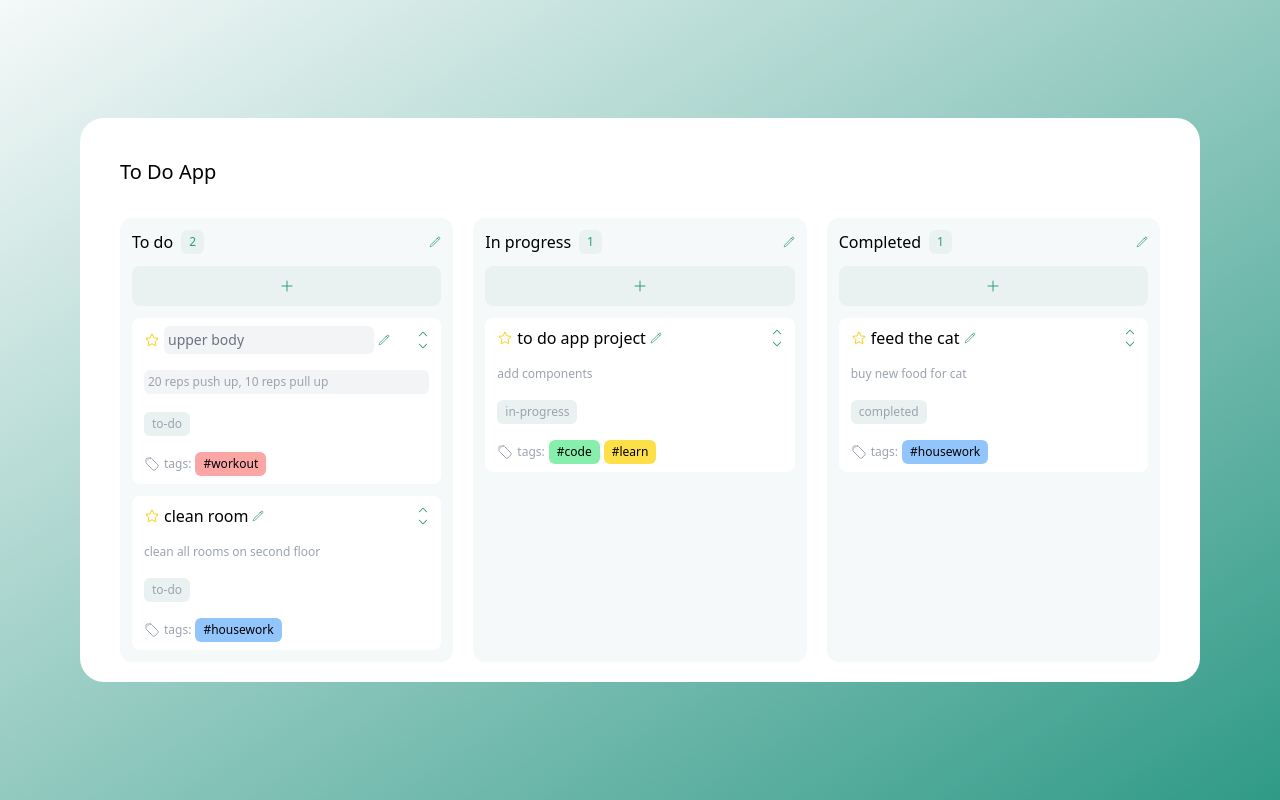
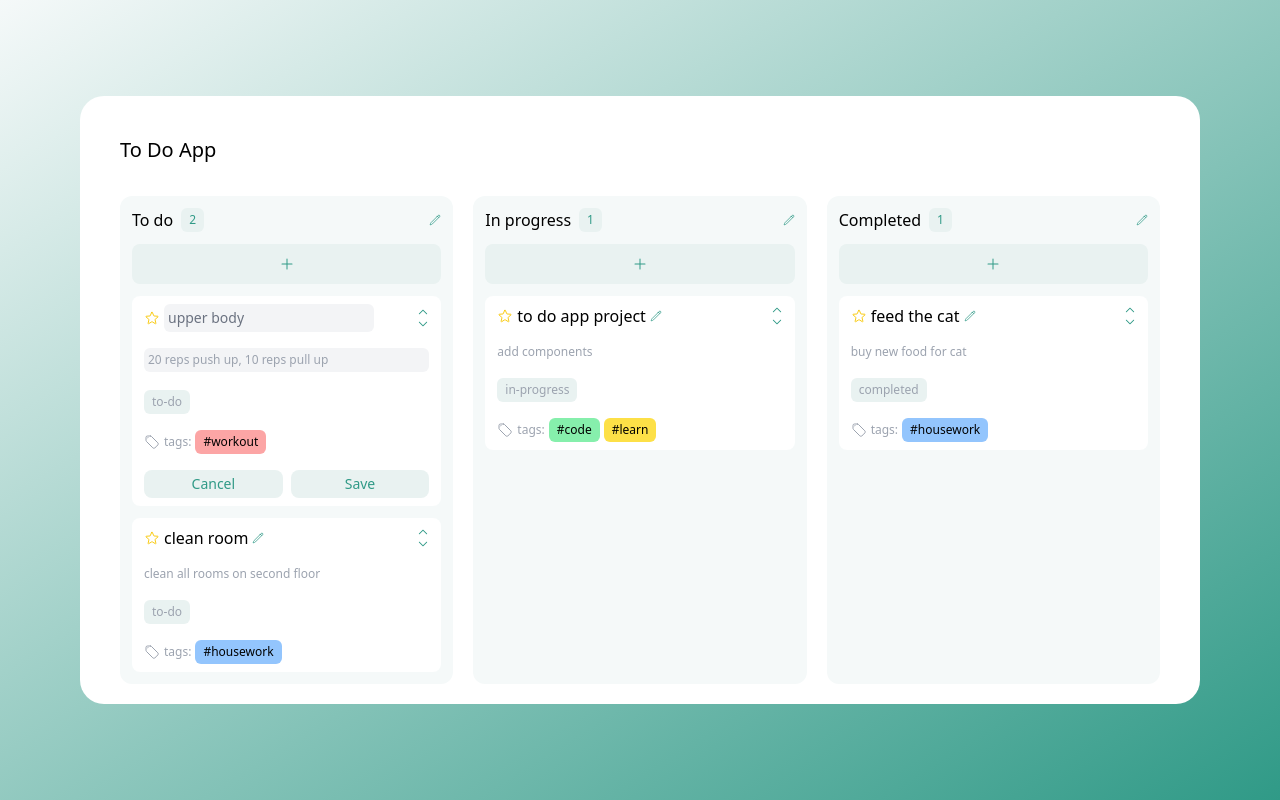
Before and after one commit to cuongcode/todo-app, a React (Create React App) app: page / in a window 1280 px wide. Both pictures are taken after a click on the button 260 px from the left and 344 px from the top of the page. Built offline with nearby package versions, Linux system fonts and the light colour scheme.

Commit message:
edit task function

```diff
--- a/src/components/index.ts
+++ b/src/components/index.ts
@@ -12,3 +12,4 @@ export * from './status-column'
 export * from './tag'
 export * from './change-status-dropdown'
 export * from './new-task-form'
+export * from './tag-section'
--- /dev/null
+++ b/src/components/tag-section.tsx
@@ -0,0 +1,16 @@
+import { TagButton, Tag } from "./index";
+
+export const TagSection = ({ task }: { task: any }) => {
+  return (
+    <>
+      <div className="flex space-x-1">
+        <TagButton />
+        {task.tags.map((item: any) => (
+          <div key={item.name}>
+            <Tag tag={item} />
+          </div>
+        ))}
+      </div>
+    </>
+  );
+};
--- a/src/components/task-card.tsx
+++ b/src/components/task-card.tsx
@@ -1,4 +1,4 @@
-import { useState } from "react";
+import { useContext, useState } from "react";
 
 import {
   SelectButton,
@@ -7,10 +7,10 @@ import {
   PencilTaskEditButton,
   ChevronUpButton,
   ChevronDownButton,
-  TagButton,
-  Tag,
   ChangeStatusDropdown,
+  TagSection,
 } from "./index";
+import { DataContext } from "../utils/data-context";
 
 export const TaskCard = ({
   task,
@@ -19,6 +19,9 @@ export const TaskCard = ({
   task: any;
   isShowSelectBoxes: any;
 }) => {
+  const { onEditTask } = useContext(DataContext);
+  const [title, setTitle] = useState(task.title);
+  const [description, setDescription] = useState(task.description);
   const [isPinned, setIsPinned] = useState(false);
   const [isSelected, setIsSelected] = useState(false);
   const [isEdit, setIsEdit] = useState(false);
@@ -36,7 +39,18 @@ export const TaskCard = ({
   };
 
   const _onEdit = () => {
-    setIsEdit(!isEdit);
+    setIsEdit(true);
+  };
+
+  const _onCancelEdit = () => {
+    setIsEdit(false);
+    setTitle(task.title);
+    setDescription(task.description);
+  };
+
+  const _onSaveEdit = () => {
+    onEditTask(task, title, description)
+    _onCancelEdit()
   };
 
   return (
@@ -47,23 +61,27 @@ export const TaskCard = ({
             {isShowSelectBoxes ? (
               <SelectButton isSelected={isSelected} onSelect={_onSelect} />
             ) : null}
+
             {isPinned ? (
               <SolidStarButton onUnpin={_onUnpin} />
             ) : (
               <OutlineStarButton onPin={_onPin} />
             )}
+
             {isEdit ? (
               <input
                 type="text"
                 name="title"
                 id="title"
-                value={task.title}
+                value={title}
+                onChange={(e: any) => setTitle(e.target.value)}
                 className="bg-gray-100 w-full text-sm text-gray-500 rounded-md p-1"
               />
             ) : (
               <div className="">{task.title}</div>
             )}
-            <PencilTaskEditButton onEdit={_onEdit} />
+
+            {isEdit ? null : <PencilTaskEditButton onEdit={_onEdit} />}
           </div>
           <div className="flex flex-col">
             <ChevronUpButton />
@@ -75,21 +93,36 @@ export const TaskCard = ({
             type="text"
             name="description"
             id="description"
-            value={task.description}
+            value={description}
+            onChange={(e: any) => setDescription(e.target.value)}
             className="bg-gray-100 w-full text-xs text-gray-400 rounded-md p-1"
           />
         ) : (
           <div className="text-xs text-gray-400">{task.description}</div>
         )}
+
         <ChangeStatusDropdown task={task} />
-        <div className="flex space-x-1">
-          <TagButton />
-          {task.tags.map((item: any) => (
-            <div key={item.name}>
-              <Tag tag={item} />
-            </div>
-          ))}
-        </div>
+
+        <TagSection task={task} />
+
+        {isEdit ? (
+          <div className="flex space-x-2 text-sm">
+            <button
+              type="button"
+              className="w-1/2 bg-[#e9f2f1] text-[#309a87] py-1 rounded-lg"
+              onClick={_onCancelEdit}
+            >
+              Cancel
+            </button>
+            <button
+              type="button"
+              className="w-1/2 bg-[#e9f2f1] text-[#309a87] py-1 rounded-lg"
+              onClick={_onSaveEdit}
+            >
+              Save
+            </button>
+          </div>
+        ) : null}
       </div>
     </>
   );
--- a/src/utils/data-context.tsx
+++ b/src/utils/data-context.tsx
@@ -10,18 +10,36 @@ export const DataContextProvider = ({ children }: { children: ReactNode }) => {
   const inProgressData = data.filter((item) => item.status === "in-progress");
   const completedData = data.filter((item) => item.status === "completed");
 
-  const onAddTask = (task: any) => {
-    setData((prev: any) => [task,...prev]);
+  const onAddTask = (newTask: any) => {
+    setData((prev: any) => [newTask, ...prev]);
   };
 
-  const onChangeStatus = (task:any, newStatus:any) => {
-    const newTask = {...task, status: newStatus, priority: 0}
-    setData((prev: any) => prev.map((item:any)=>{
-      if (item.id === newTask.id) {
-        return newTask
-      }
-      return item
-    }));
+  const onChangeStatus = (task: any, newStatus: any) => {
+    const updatedTask = { ...task, status: newStatus, priority: 0 };
+    setData((prev: any) =>
+      prev.map((item: any) => {
+        if (item.id === updatedTask.id) {
+          return updatedTask;
+        }
+        return item;
+      })
+    );
+  };
+
+  const onEditTask = (task:any, newTitle:any, newDescription:any) => {
+    const updatedTask = {
+      ...task,
+      title: newTitle,
+      description: newDescription,
+    };
+    setData((prev: any) =>
+      prev.map((item: any) => {
+        if (item.id === updatedTask.id) {
+          return updatedTask;
+        }
+        return item;
+      })
+    );
   };
 
   const context = {
@@ -30,6 +48,7 @@ export const DataContextProvider = ({ children }: { children: ReactNode }) => {
     completedData,
     onAddTask,
     onChangeStatus,
+    onEditTask,
   };
 
   return (
```
